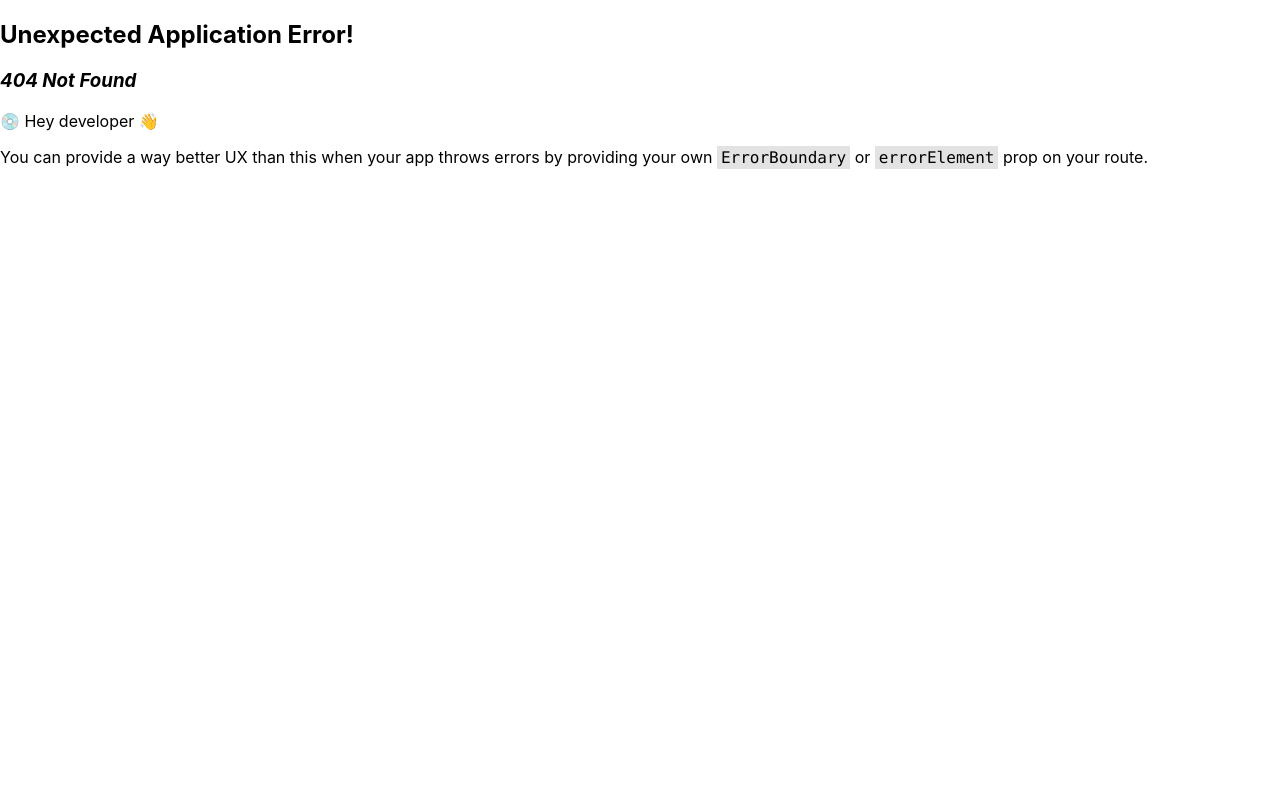
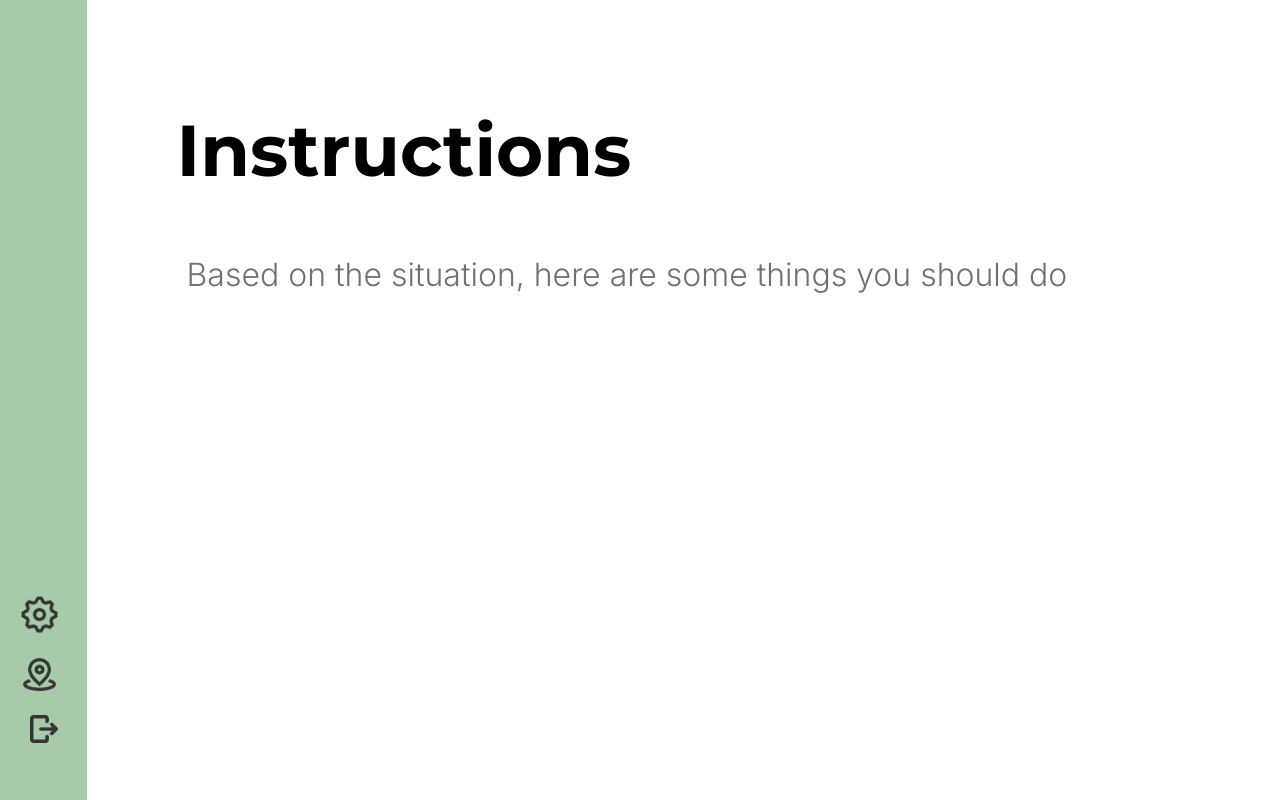
Before and after one commit to fiona-cai/Emergency-Services, a React (Create React App) app in the folder frontend/: page /medical in a window 1280 px wide. Before the commit this address had no page. Built offline with nearby package versions, Linux system fonts and the light colour scheme; the HTML template or start-up script is replaced by a standard one.

Commit message:
meowmeow

```diff
--- a/frontend/src/Dashboard.js
+++ /dev/null
@@ -1,12 +0,0 @@
-import React from 'react';
-
-function Dashboard() {
-  // display tasks here
-  return (
-    <div>
-      Dashboard
-    </div>
-  );
-}
-
-export default Dashboard;
--- /dev/null
+++ b/frontend/src/Fire.js
@@ -0,0 +1,23 @@
+import React from 'react';
+import location from './location.png';
+import settings from './settings.png';
+import exit from './exit.png';
+
+function Fire() {
+  // display tasks here
+  return (
+    <>
+        <div className="rootContainer">
+            <div className="navbar"></div>
+            <div className="rightContainer">
+
+            </div>
+        </div>
+        <img src={settings} alt="settings" className="settings"/>
+        <img src={location} alt="location" className="location"/>
+        <img src={exit} alt="exit" className="exit"/>
+    </>
+  );
+}
+
+export default Fire;
--- /dev/null
+++ b/frontend/src/Medical.js
@@ -0,0 +1,24 @@
+import React from 'react';
+import location from './location.png';
+import settings from './settings.png';
+import exit from './exit.png';
+
+function Medical() {
+  // display tasks here
+  return (
+    <>
+        <div className="rootContainer">
+            <div className="navbar"></div>
+            <div className="rightContainer">
+                <p className="title">Instructions</p>
+                <p className="subtitle">Based on the situation, here are some things you should do</p>
+            </div>
+        </div>
+        <img src={settings} alt="settings" className="settings"/>
+        <img src={location} alt="location" className="location"/>
+        <img src={exit} alt="exit" className="exit"/>
+    </>
+  );
+}
+
+export default Medical;
--- /dev/null
+++ b/frontend/src/Overview.js
@@ -0,0 +1,23 @@
+import React from 'react';
+import location from './location.png';
+import settings from './settings.png';
+import exit from './exit.png';
+
+function Overview() {
+  // display tasks here
+  return (
+    <>
+        <div className="rootContainer">
+            <div className="navbar"></div>
+            <div className="rightContainer">
+
+            </div>
+        </div>
+        <img src={settings} alt="settings" className="settings"/>
+        <img src={location} alt="location" className="location"/>
+        <img src={exit} alt="exit" className="exit"/>
+    </>
+  );
+}
+
+export default Overview;
--- /dev/null
+++ b/frontend/src/Police.js
@@ -0,0 +1,22 @@
+import React from 'react';
+import location from './location.png';
+import settings from './settings.png';
+import exit from './exit.png';
+
+function Police() {
+  // display tasks here
+  return (
+    <>
+        <div className="rootContainer">
+            <div className="navbar"></div>
+            <div className="rightContainer">
+            </div>
+        </div>
+        <img src={settings} alt="settings" className="settings"/>
+        <img src={location} alt="location" className="location"/>
+        <img src={exit} alt="exit" className="exit"/>
+    </>
+  );
+}
+
+export default Police;
```
Also changed, not shown: frontend/src/App.js (+18 -3 lines).
